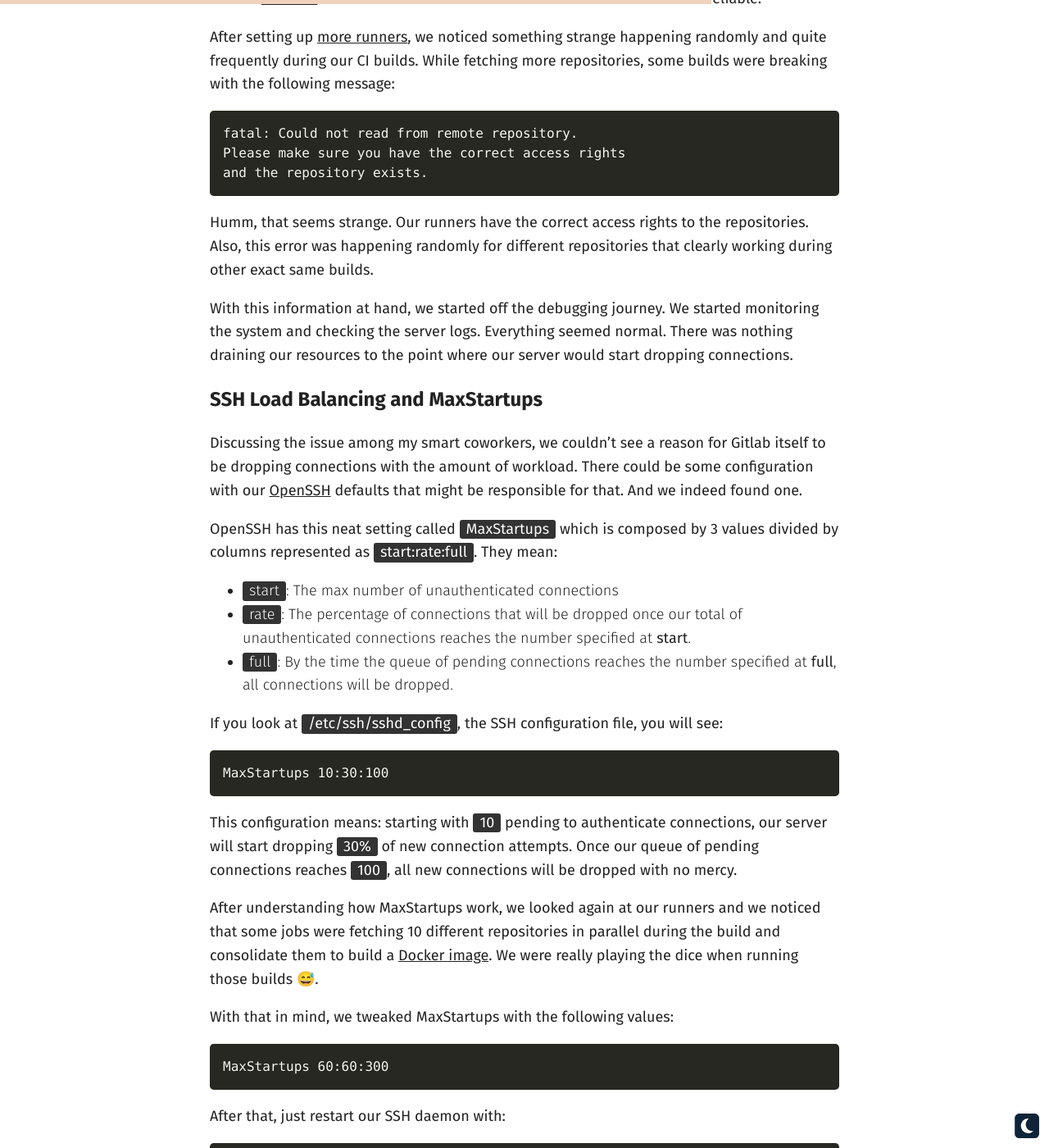
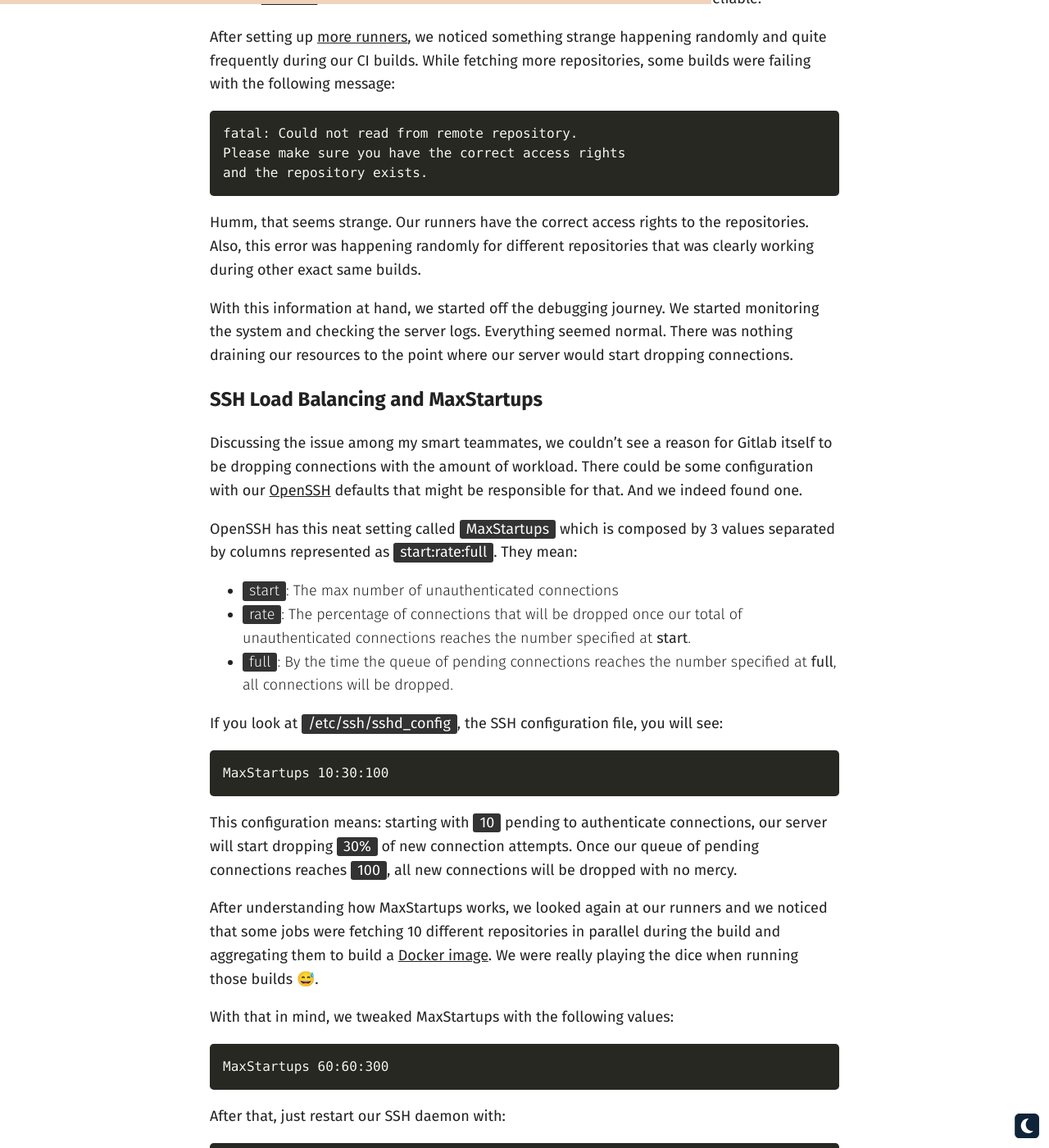
Before and after one commit to brunojppb/brunojppb.github.io, a Jekyll site: the page built from _posts/2020-07-05-allowing-more-connections-to-gitlab.md, in a window 1280 px wide and 1400 px high, scrolled down 597 px. Shown: the whole window at 82% size. Built offline with Jekyll 4.4.1, drawn with Linux system fonts in a browser that asks for light colours.

Commit message:
fix a few typos on Gitlab blogpost

````diff
--- a/_posts/2020-07-05-allowing-more-connections-to-gitlab.md
+++ b/_posts/2020-07-05-allowing-more-connections-to-gitlab.md
@@ -12,7 +12,7 @@ At my current job, we have a self-hosted [Giltab](https://gitlab.com/) instance
 
 We recently onboarded a new partner to support us with our [ERP system](https://github.com/odoo/odoo). We are working together to improve our current deployment pipeline and make it more resilient and robust. We use [Gitlab CI](https://docs.gitlab.com/ee/ci/) to automate our workflows and make our codebase more reliable.
 
-After setting up [more runners](https://docs.gitlab.com/runner/), we noticed something strange happening randomly and quite frequently during our CI builds. While fetching more repositories, some builds were breaking with the following message:
+After setting up [more runners](https://docs.gitlab.com/runner/), we noticed something strange happening randomly and quite frequently during our CI builds. While fetching more repositories, some builds were failing with the following message:
 
 ```txt
 fatal: Could not read from remote repository.
@@ -20,15 +20,15 @@ Please make sure you have the correct access rights
 and the repository exists.
 ```
 
-Humm, that seems strange. Our runners have the correct access rights to the repositories. Also, this error was happening randomly for different repositories that clearly working during other exact same builds.
+Humm, that seems strange. Our runners have the correct access rights to the repositories. Also, this error was happening randomly for different repositories that was clearly working during other exact same builds.
 
 With this information at hand, we started off the debugging journey. We started monitoring the system and checking the server logs. Everything seemed normal. There was nothing draining our resources to the point where our server would start dropping connections.
 
 ## SSH Load Balancing and MaxStartups
 
-Discussing the issue among my smart coworkers, we couldn't see a reason for Gitlab itself to be dropping connections with the amount of workload. There could be some configuration with our [OpenSSH](https://www.openssh.com/) defaults that might be responsible for that. And we indeed found one.
+Discussing the issue among my smart teammates, we couldn't see a reason for Gitlab itself to be dropping connections with the amount of workload. There could be some configuration with our [OpenSSH](https://www.openssh.com/) defaults that might be responsible for that. And we indeed found one.
 
-OpenSSH has this neat setting called `MaxStartups` which is composed by 3 values divided by columns represented as `start:rate:full`. They mean:
+OpenSSH has this neat setting called `MaxStartups` which is composed by 3 values separated by columns represented as `start:rate:full`. They mean:
 
 * `start`: The max number of unauthenticated connections
 * `rate`: The percentage of connections that will be dropped once our total of unauthenticated connections reaches the number specified at __start__.
@@ -42,7 +42,7 @@ MaxStartups 10:30:100
 
 This configuration means: starting with `10` pending to authenticate connections, our server will start dropping `30%` of new connection attempts. Once our queue of pending connections reaches `100`, all new connections will be dropped with no mercy.
 
-After understanding how MaxStartups work, we looked again at our runners and we noticed that some jobs were fetching 10 different repositories in parallel during the build and consolidate them to build a [Docker image](https://en.wikipedia.org/wiki/Docker_(software)). We were really playing the dice when running those builds 😅.
+After understanding how MaxStartups works, we looked again at our runners and we noticed that some jobs were fetching 10 different repositories in parallel during the build and aggregating them to build a [Docker image](https://en.wikipedia.org/wiki/Docker_(software)). We were really playing the dice when running those builds 😅.
 
 With that in mind, we tweaked MaxStartups with the following values:
 
````
